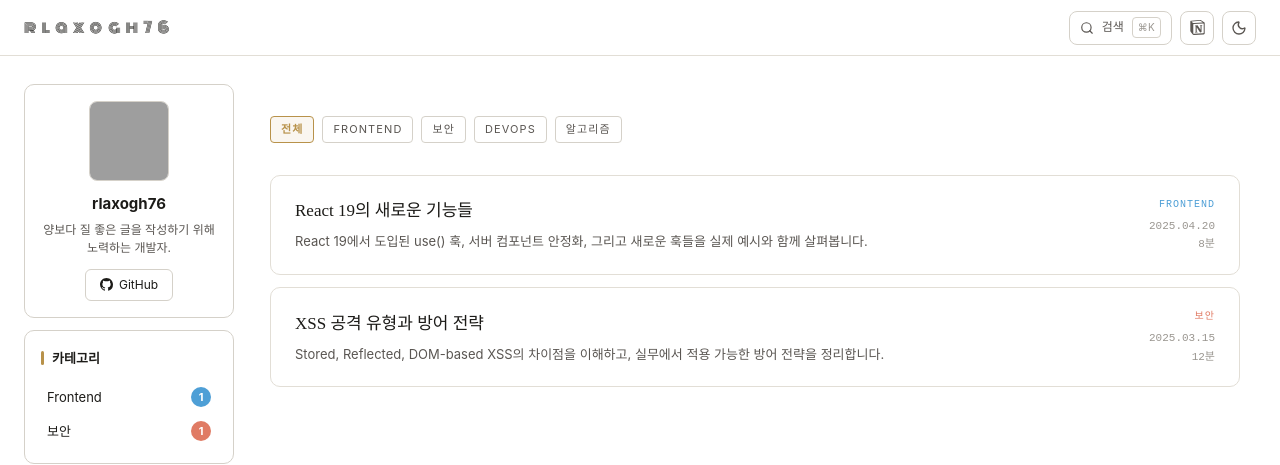
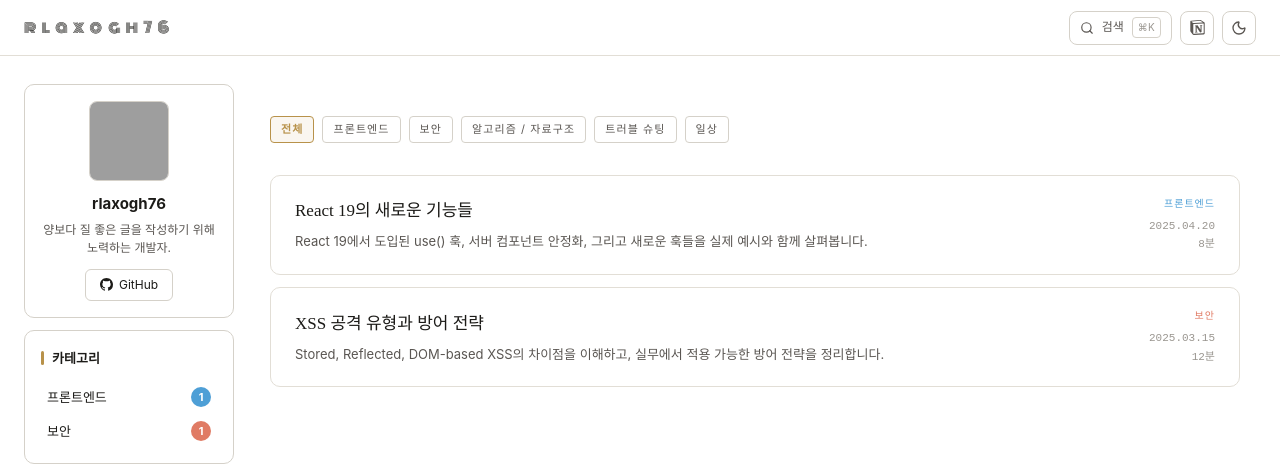
Before and after one commit to rlaxogh76/blog, a React (Vite) app: page / in a window 1280 px wide. Shown: the top 465 px of the page. Built offline with nearby package versions, Linux system fonts and the light colour scheme; grey boxes are pictures that could not be loaded; the HTML template or start-up script is replaced by a standard one; a web font is replaced by a local one.

Commit message:
feat: 카테고리 레이블을 한국어로 변경 및 불필요한 DevOps 카테고리 제거

```diff
--- a/src/content/categories.js
+++ b/src/content/categories.js
@@ -1,26 +1,32 @@
 export const CATEGORIES = {
   frontend: {
-    label: 'Frontend',
-    color: '#4E9FD6',
-    bg: 'rgba(78,159,214,0.1)',
-    border: 'rgba(78,159,214,0.3)',
+    label: "프론트엔드",
+    color: "#4E9FD6",
+    bg: "rgba(78,159,214,0.1)",
+    border: "rgba(78,159,214,0.3)",
   },
   security: {
-    label: '보안',
-    color: '#E07B64',
-    bg: 'rgba(224,123,100,0.1)',
-    border: 'rgba(224,123,100,0.3)',
-  },
-  devops: {
-    label: 'DevOps',
-    color: '#6DB88F',
-    bg: 'rgba(109,184,143,0.1)',
-    border: 'rgba(109,184,143,0.3)',
+    label: "보안",
+    color: "#E07B64",
+    bg: "rgba(224,123,100,0.1)",
+    border: "rgba(224,123,100,0.3)",
   },
   algorithm: {
-    label: '알고리즘',
-    color: '#A67ED4',
-    bg: 'rgba(166,126,212,0.1)',
-    border: 'rgba(166,126,212,0.3)',
+    label: "알고리즘 / 자료구조",
+    color: "#A67ED4",
+    bg: "rgba(166,126,212,0.1)",
+    border: "rgba(166,126,212,0.3)",
   },
-}
+  troubleshooting: {
+    label: "트러블 슈팅",
+    color: "#F2A365",
+    bg: "rgba(242,163,101,0.1)",
+    border: "rgba(242,163,101,0.3)",
+  },
+  life: {
+    label: "일상",
+    color: "#F2C14E",
+    bg: "rgba(242,193,78,0.1)",
+    border: "rgba(242,193,78,0.3)",
+  },
+};
```
